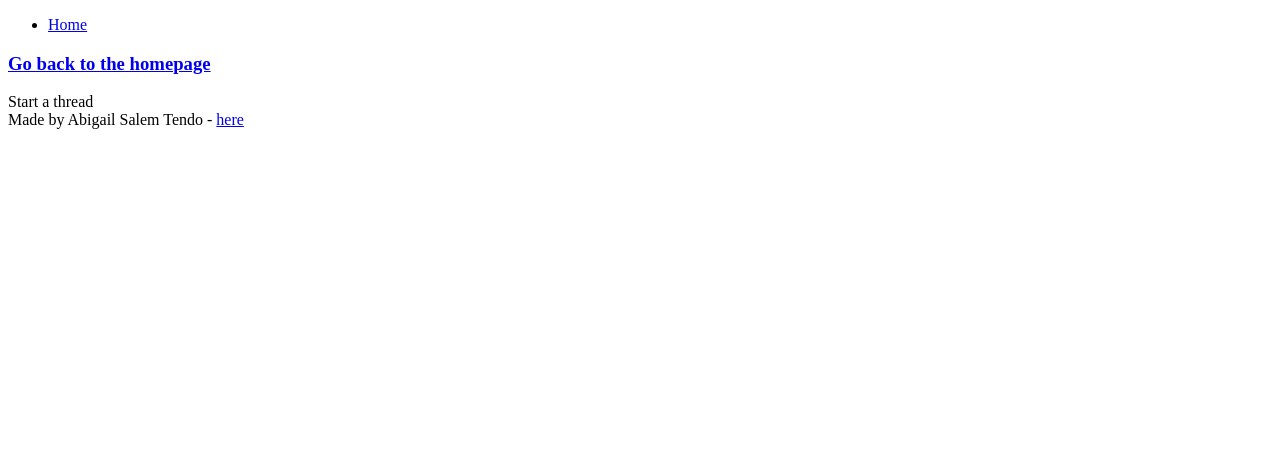
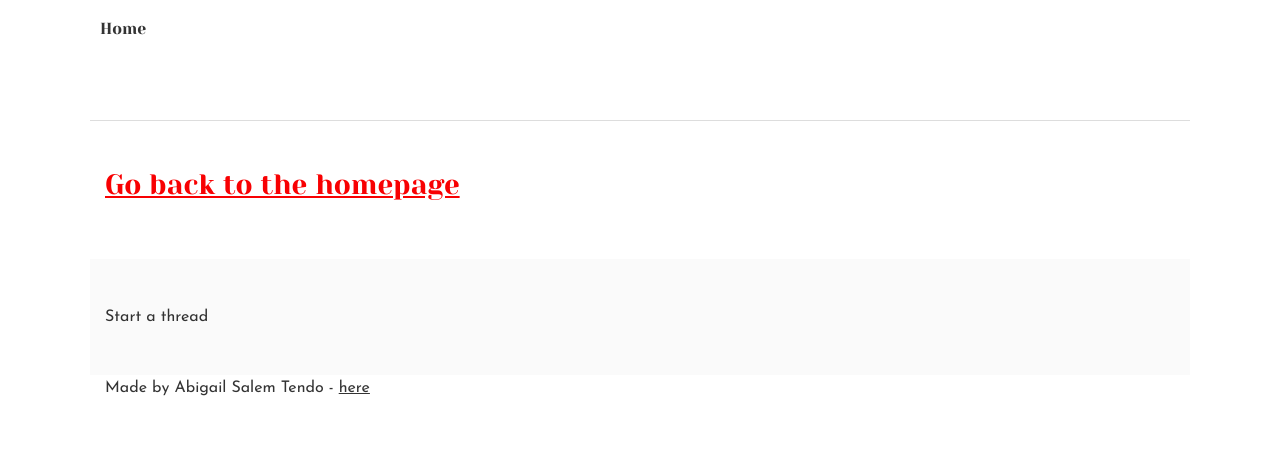
Before and after one commit to Abigail-Salem-Tendo/alu-web-development, a plain HTML site: page css_basic/tweets.html in a window 1280 px wide. Drawn offline with Linux system fonts and the light colour scheme.

Commit message:
Some early styling

```diff
--- /dev/null
+++ b/css_basic/base.css
@@ -0,0 +1,200 @@
+/* Importing webfonts */
+/* (If you're learning CSS, you should disregard that) */
+
+@import url(https://fonts.googleapis.com/css?family=Yeseva+One);
+@import url(https://fonts.googleapis.com/css?family=Josefin+Sans:400,700,700italic,400italic);
+
+
+/* CSS reset rules */
+
+html, body {
+    height: 100%;
+    min-height: 100%;
+}
+html, body, div, span, applet, object, iframe,
+h1, h2, h3, h4, h5, h6, p, blockquote, pre,
+a, abbr, acronym, address, big, cite, code,
+del, dfn, img, ins, kbd, q, s, samp,
+small, strike, sub, sup, tt, var,
+b, u, i, center,
+dl, dt, dd,
+fieldset, form, label, legend,
+table, caption, tbody, tfoot, thead, tr, th, td,
+article, aside, canvas, details, embed,
+figure, figcaption, footer, header, hgroup,
+menu, nav, output, ruby, section, summary,
+time, mark, audio, video {
+    margin: 0;
+    padding: 0;
+    border: 0;
+    font-size: 100%;
+    font: inherit;
+    vertical-align: baseline;
+}
+/* HTML5 display-role reset for older browsers */
+article, aside, details, figcaption, figure,
+footer, header, hgroup, menu, nav, section {
+    display: block;
+}
+body {
+    line-height: 1;
+}
+blockquote, q {
+    quotes: none;
+}
+blockquote:before, blockquote:after,
+q:before, q:after {
+    content: '';
+    content: none;
+}
+table {
+    border-collapse: collapse;
+    border-spacing: 0;
+}
+
+
+/* Fonts and colors */
+
+body {
+    font-family: 'Josefin Sans', serif;
+    color: rgba(0, 0, 0, 0.8);
+}
+h1, h2, h3, h4, h5, h6, header {
+    font-family: 'Yeseva One', sans-serif;
+}
+article {
+}
+header {
+    border-bottom: 1px solid rgb(221,221,221);
+    transition: border-bottom-color 1s ease;
+}
+header a {
+    color: rgba(0, 0, 0, 0.8);
+}
+aside {
+    background: #FAFAFA;
+}
+aside p {
+    border: 1px solid #bbb;
+    background: #ddd;
+    color: black;
+}
+footer a {
+    color: rgba(0, 0, 0, 0.8);
+}
+a {
+    color: #F80002;
+}
+
+
+/* Positioning and margins */
+
+@media (min-width: 1100px) {
+    body {
+        width: 1100px;
+        margin: 0 auto;
+    }
+}
+
+article {
+    padding: 50px 15px;
+}
+article > *:first-child {
+    margin-top: 0;
+}
+aside {
+    padding: 50px 15px;
+}
+header .right {
+    float: right;
+    margin: 0 10px 15px;
+}
+
+
+/* Header */
+header {
+    padding: 20px 0;
+    height: 80px;
+}
+header ul {
+    list-style: none;
+    margin: 0;
+    padding: 0;
+}
+header li {
+    display: inline;
+    vertical-align:middle;
+}
+header li:first-child {
+    margin: 0;
+}
+header li a {
+    margin: 0 10px;
+}
+header li.logo {
+    font-size: 36px;
+}
+header a {
+    text-decoration: none;
+}
+
+
+/* Aside */
+
+aside p {
+    border-radius: 10px;
+    padding: 20px 20px;
+}
+
+
+/* Footer */
+
+footer {
+    padding: 5px 15px;
+    height: 80px;
+}
+
+
+/* Text styles and margins */
+
+p {
+    margin-bottom: 15px;
+}
+h1 {
+    font-size: 36px;
+    margin: 40px 0 20px;
+}
+h2 {
+    font-size: 32px;
+    margin: 30px 0 15px;
+}
+h3 {
+    font-size: 28px;
+    margin: 25px 0 10px;
+}
+h4 {
+    font-size: 20px;
+    font-weight: bold;
+    margin: 20px 0 10px;
+}
+h5 {
+    font-size: 18px;
+    font-weight: bold;
+    margin: 15px 0 10px;
+}
+h6 {
+    font-weight: bold;
+    margin: 5px 0;
+}
+
+@media (max-width: 800px) {
+    body.works_on_smartphone {
+        display: block;
+    }
+    body.works_on_smartphone main {
+        display: block;
+    }
+    header .right {
+        float: none;
+    }
+}
--- a/css_basic/tweets.html
+++ b/css_basic/tweets.html
@@ -3,6 +3,8 @@
 	<head>
 		<title>Structure</title>
 		<meta charset="UTF-8">
+        <link href="base.css" rel="stylesheet">
+        <link href="styles.css" rel="stylesheet">
 	</head>
 	<body>
 		<header>
```
Also changed, not shown: css_basic/index.html (+2 -0 lines), css_basic/styles.css (added).
